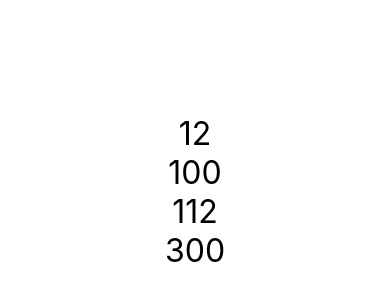
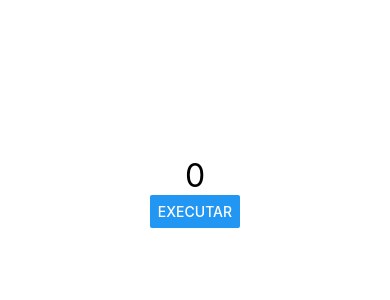
Before and after one commit to WellintonCamboim/cod3r-react-native, a React Native app in the folder fundReactNative/: screen / in a window 390 px wide. Shown: the part 230-530 px from the top of the page. Built offline with nearby package versions, Linux system fonts and the light colour scheme.

Commit message:
Comunicação Indireta

```diff
--- a/fundReactNative/src/App.js
+++ b/fundReactNative/src/App.js
@@ -7,7 +7,8 @@
 import Titulo from './components/Titulo'
 import Botao from './components/Botao'
 import Contador from './components/Contador'
-import Pai from './components/direta/Pai'
+//import Pai from './components/direta/Pai'
+import Pai from './components/indireta/Pai'
 
 // function App() {
 //     return <Text>Primeiro Componente 2</Text>
@@ -17,9 +18,9 @@
 
 export default () => (
     <View style={style.App}>
-
         <Pai />
         {/* <Aleatorio x={50} y={40}/>
+        <Pai />
         <Contador />
         <Contador inicial={2} passo={5}/>
         <Botao />
--- /dev/null
+++ b/fundReactNative/src/components/indireta/Filho.js
@@ -0,0 +1,21 @@
+import React from 'react'
+import { Button } from 'react-native'
+
+export default props => {
+
+    function gerarNumero(max, min) {
+        const fator = max - min + 1
+        return parseInt(Math.random() * fator) + min
+    }
+
+    return (
+        <Button
+            title="Executar"
+            onPress={function () {
+                const n = gerarNumero(props.min, props.max)
+                props.funcao(n, 'O valor é: ')
+            }}
+        />
+    )
+
+}
--- /dev/null
+++ b/fundReactNative/src/components/indireta/Pai.js
@@ -0,0 +1,27 @@
+import React, { useState } from 'react'
+import { Text, TextPropTypes } from 'react-native'
+import Filho from './Filho'
+import style from '../style'
+
+export default props => {
+    const [texto, setTexto] = useState('')
+    const [num, setNum] = useState(0)
+
+    function exibirValor(numero, texto) {
+        setNum(numero)
+        setTexto(texto)
+    }
+    return (
+        <>
+            <Text style={style.fontG}>
+                {texto}{num}
+            </Text>
+            <Filho
+                min={1}
+                max={60}
+                funcao={exibirValor}
+            />
+        </>
+    )
+
+}
```
